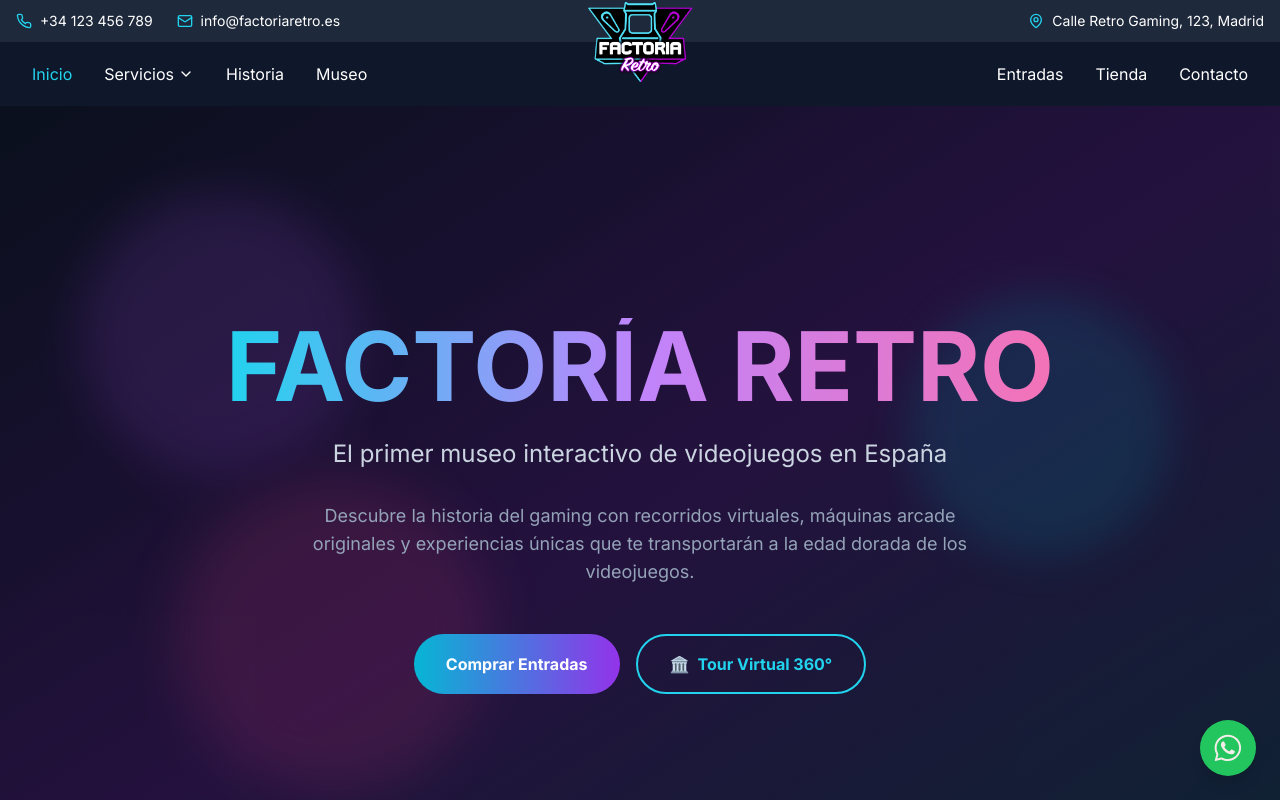
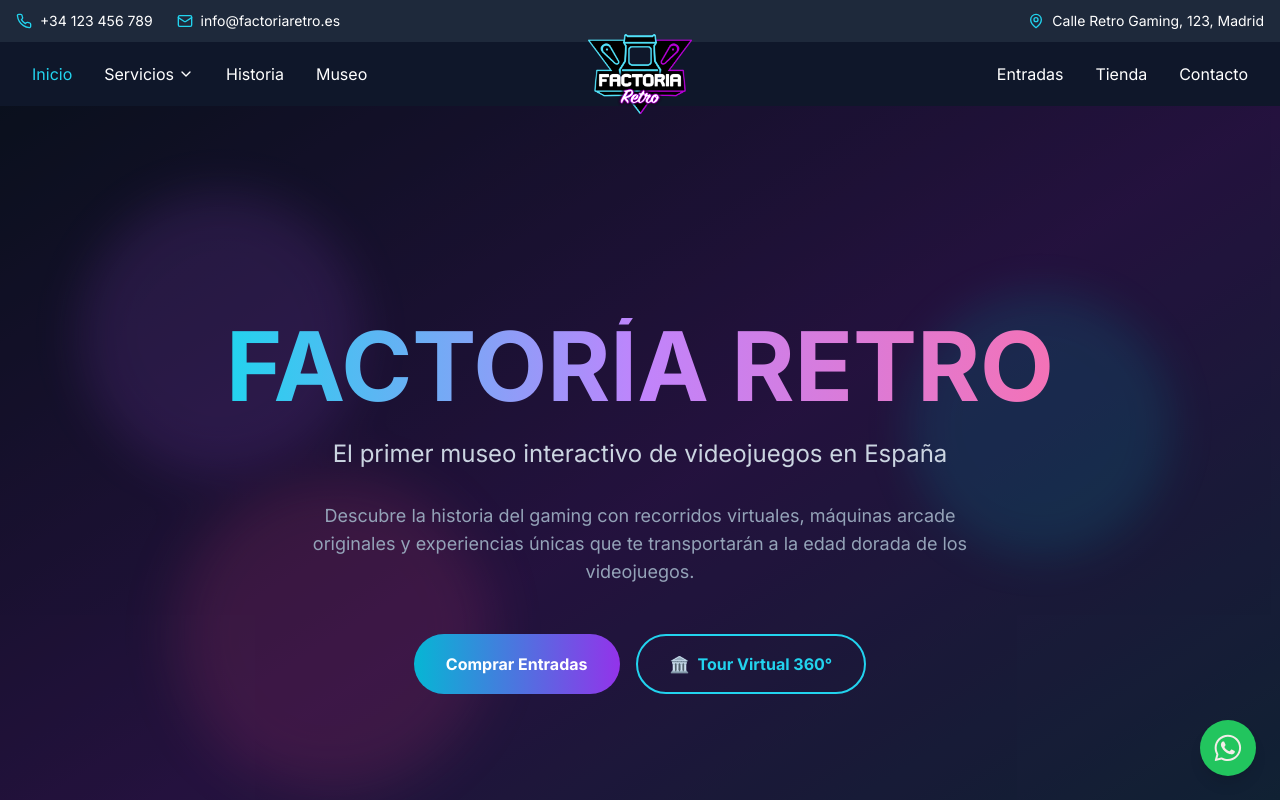
Before and after one commit to ebarragan-cyber/factoria-retro-new, a React (Vite) app: page / in a window 1280 px wide. Shown: the top 800 px of the page. Built offline with nearby package versions, Linux system fonts and the light colour scheme.

Commit message:
Realign desktop navbar layout

```diff
--- a/src/components/Navbar.tsx
+++ b/src/components/Navbar.tsx
@@ -41,10 +41,10 @@ export default function Navbar({ currentPage, onPageChange }: NavbarProps) {
   return (
     <nav className="bg-slate-900 relative">
       <div className="max-w-7xl mx-auto px-4 sm:px-6 lg:px-8">
-        <div className="flex justify-between items-center h-16 md:h-16 relative">
+        <div className="flex items-center h-16 md:h-16">
 
           {/* Left Menu */}
-          <div className="hidden md:flex items-center space-x-8">
+          <div className="hidden md:flex md:flex-1 items-center space-x-8">
             <button
               onClick={() => handlePageChange('inicio')}
               className={`transition-colors ${
@@ -105,17 +105,23 @@ export default function Navbar({ currentPage, onPageChange }: NavbarProps) {
           </div>
 
           {/* Centered Logo */}
-          <div className="hidden md:block absolute left-1/2 transform -translate-x-1/2 -top-10 z-10">
-            <img
-              src="/Logo-factoria-retro.png"
-              alt="Factoría Retro"
-              className="h-[60px] md:h-[80px] w-auto cursor-pointer"
+          <div className="hidden md:flex items-center justify-center">
+            <button
+              type="button"
               onClick={() => handlePageChange('inicio')}
-            />
+              className="cursor-pointer rounded-full focus:outline-none focus-visible:ring-2 focus-visible:ring-cyan-400 focus-visible:ring-offset-2 focus-visible:ring-offset-slate-900"
+            >
+              <img
+                src="/Logo-factoria-retro.png"
+                alt="Factoría Retro"
+                className="h-[80px] w-auto cursor-pointer"
+              />
+              <span className="sr-only">Factoría Retro</span>
+            </button>
           </div>
 
           {/* Right Menu */}
-          <div className="hidden md:flex items-center space-x-8">
+          <div className="hidden md:flex md:flex-1 items-center justify-end space-x-8">
             <button
               onClick={() => handlePageChange('entradas')}
               className={`transition-colors ${
```
